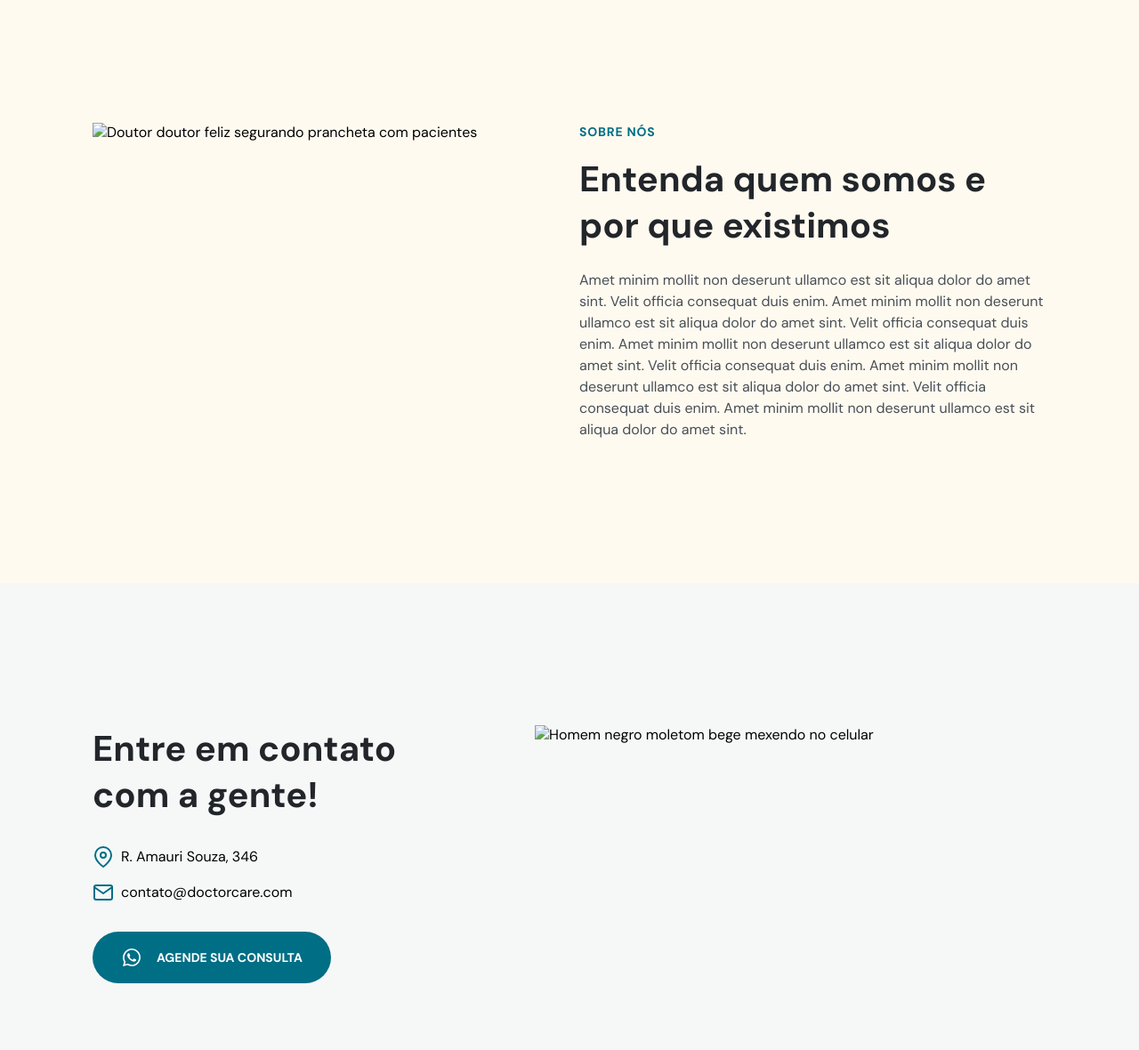
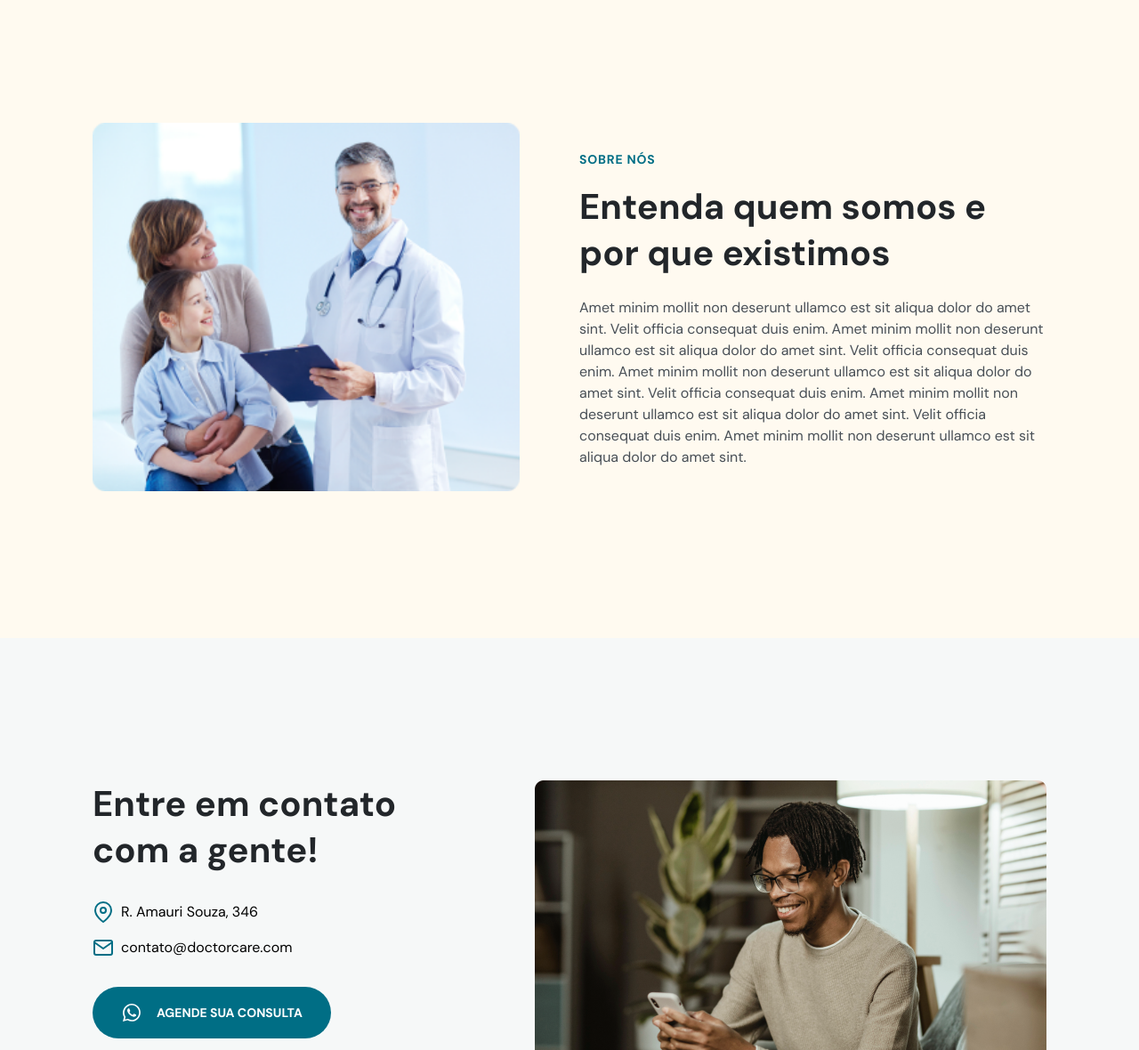
Before and after one commit to CaiqueCruz1/doctorcare, a plain HTML site: page index.html in a window 1280 px wide. Shown: the part 1620-2800 px from the top of the page at 89% size. Drawn offline with nearby package versions, Linux system fonts and the light colour scheme.

Commit message:
ajustes de links relativos 2

```diff
--- a/index.html
+++ b/index.html
@@ -253,7 +253,7 @@
         </div>
         <div class="col-b">
           <img
-            src="./file:///C:/Users/caiqu/Desktop/Rocket/assets/foto.svg"
+            src="./assets/foto.svg"
             alt="Mulher negra vestindo moletom verde e sorrindo"
           />
         </div>
@@ -452,7 +452,7 @@
 
         <div class="col-b">
           <img
-            src="./file:///C:/Users/caiqu/Desktop/Rocket/assets/doutor-feliz-segurando-prancheta-com-pacientes.png"
+            src="./assets/doutor-feliz-segurando-prancheta-com-pacientes.png"
             alt="Doutor doutor feliz segurando prancheta com pacientes"
           />
         </div>
@@ -539,7 +539,7 @@
 
         <div class="col-b">
           <img
-            src="./file:///C:/Users/caiqu/Desktop/Rocket/assets/homem-negro-moletom-bege-mexendo-no-celular.png"
+            src="./assets/homem-negro-moletom-bege-mexendo-no-celular.png"
             alt="Homem negro moletom bege mexendo no celular"
           />
         </div>
```
